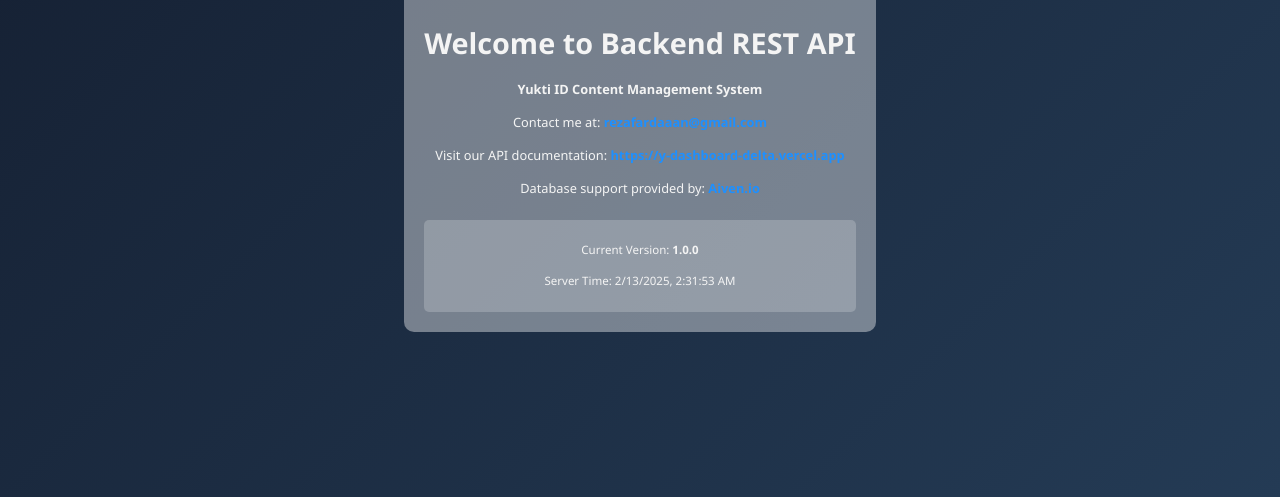
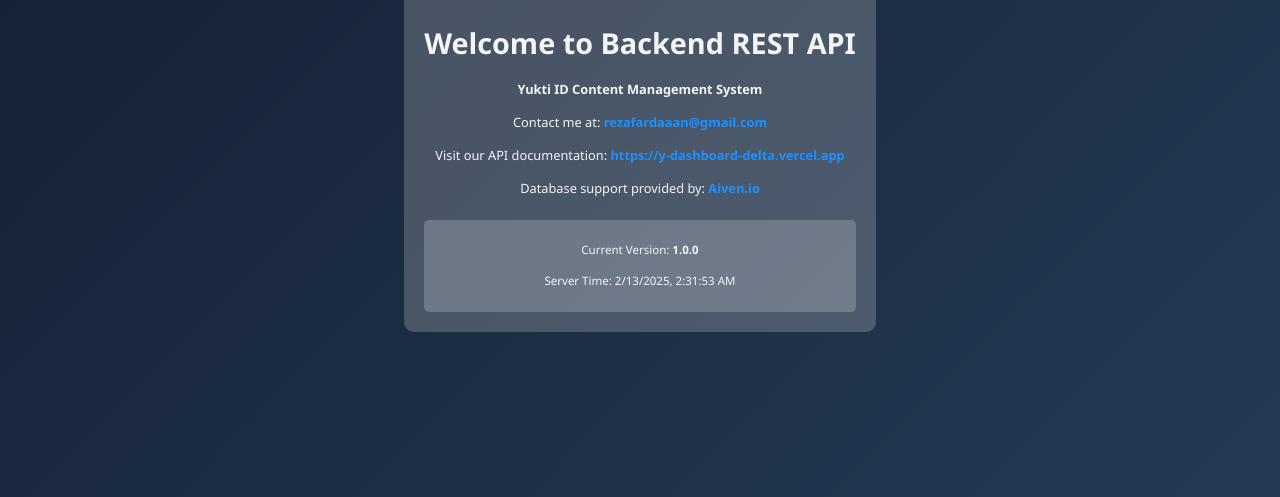
Before and after one commit to rezafardan/y-backend, a website: page src/views/index.html in a window 1280 px wide. Shown: the part 303-800 px from the top of the page. Drawn offline with Linux system fonts and the light colour scheme.

Commit message:
edit initialize folder

```diff
--- a/src/services/folder/initializeFolders.ts
+++ b/src/services/folder/initializeFolders.ts
@@ -7,7 +7,7 @@
   }
 };
 
-// Jalankan fungsi saat server start
+// RUN FUNCTION ON START SERVER DEPLOY
 const initializeFolders = () => {
   const folders = [
     "public/assets/blog",
--- a/src/views/index.html
+++ b/src/views/index.html
@@ -21,7 +21,7 @@
         margin: 10px;
         text-align: center;
         padding: 20px;
-        background: rgba(255, 255, 255, 0.4);
+        background: rgba(255, 255, 255, 0.2);
         border-radius: 10px;
         /* box-shadow: 0 4px 10px rgba(0, 0, 0, 0.3); */
         max-width: 500px;
```
